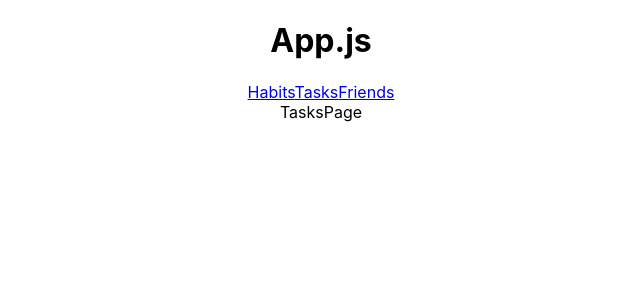
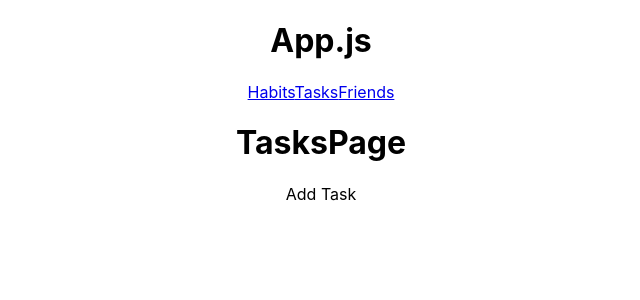
Before and after one commit to Sopmel/grouptask, a React (Create React App) app: page /task in a window 1280 px wide. Shown: the top 300 px of the page, without its empty margins (319-959 px from the left). Built offline with nearby package versions, Linux system fonts and the light colour scheme.

Commit message:
added paragraph

```diff
--- a/src/Pages/TasksPage.jsx
+++ b/src/Pages/TasksPage.jsx
@@ -2,7 +2,12 @@ import React from 'react';
 
 const TaskPage = () => {
     return (
-        <div>TasksPage</div>
+        <div className='container'>
+          <h1>TasksPage</h1>
+
+          <p>Add Task</p>
+
+        </div>
       )
 
 }
```
